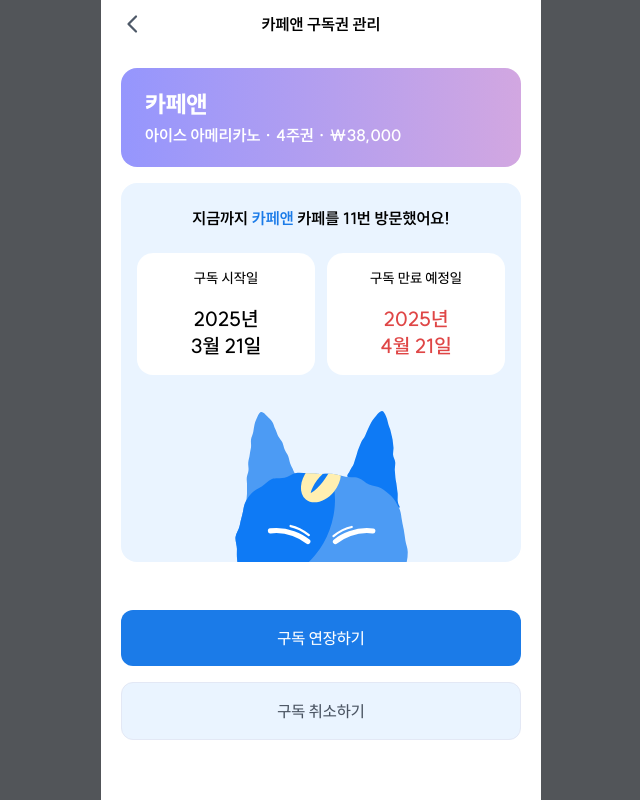
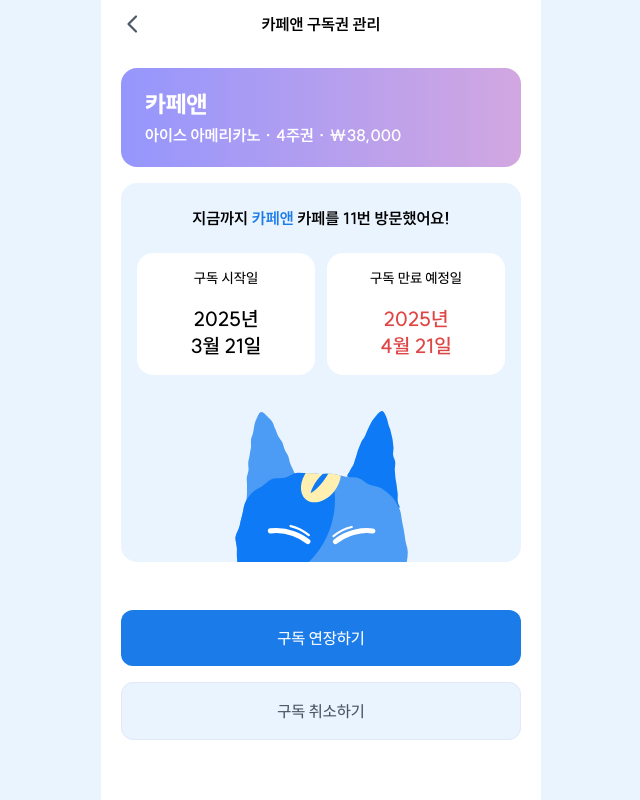
Before and after one commit to CupFeeDeal/cupfeedeal-FE, a Next.js app: page /subscription in a window 1280 px wide. Both pictures are taken after a click on the icon 550 px from the left and 293 px from the top of the page. Shown: the whole page, without its empty margins (319-959 px from the left). Built offline with nearby package versions, Linux system fonts and the light colour scheme.

Commit message:
design: 모달에서 max-w 부분 추가

```diff
--- a/src/common/Modal.tsx
+++ b/src/common/Modal.tsx
@@ -26,7 +26,10 @@ const Modal = ({
 
   return createPortal(
     <div className="fixed inset-0 z-50 flex items-center justify-center mx-auto max-w-[440px]">
-      <div className="fixed inset-0 bg-black bg-opacity-65" onClick={onClose} />
+      <div
+        className="fixed inset-0 mx-auto max-w-[440px] bg-black bg-opacity-65"
+        onClick={onClose}
+      />
       <div
         className={`relative bg-white overflow-visible  ${
           fullPage
```
